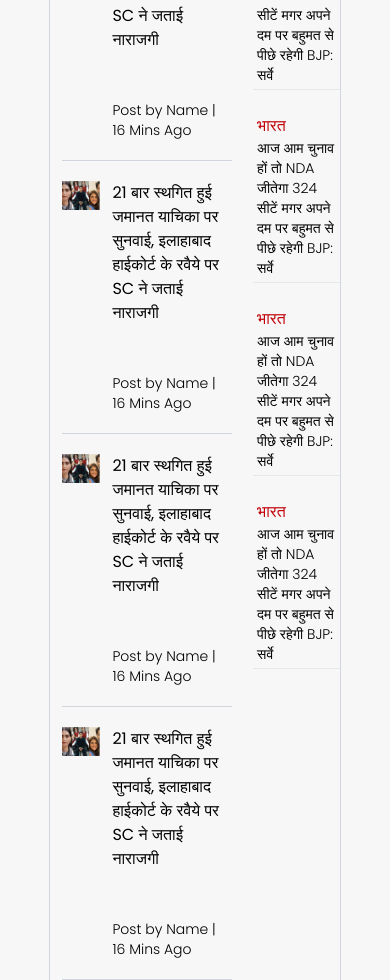
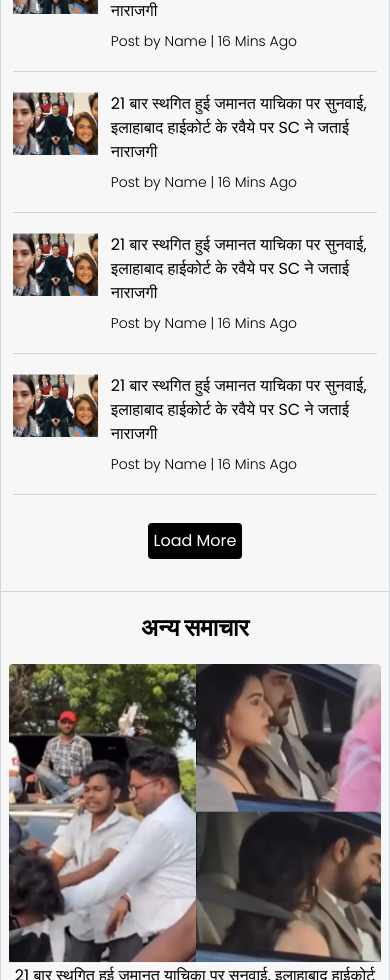
Before and after one commit to CodeshShubh/TNN-Frontend, a React (Vite) app: page /india in a window 390 px wide. Shown: the part 1020-2000 px from the top of the page. Built offline with nearby package versions, Linux system fonts and the light colour scheme.

Commit message:
scroll page responsive

```diff
--- a/src/pages/page_components/AsidePages.tsx
+++ b/src/pages/page_components/AsidePages.tsx
@@ -3,7 +3,7 @@ import { Link } from 'react-router-dom'
 
 const AsidePages = () => {
   return (
-     <aside className=" w-full mt-5 mr-3">
+     <aside className=" hidden lg:block w-full mt-5 mr-3">
 
                 <div className=" flex ">
                    <hr/>
@@ -87,7 +87,7 @@ const AsidePages = () => {
 
                    </div>
 
-                <hr className="w-[100%] mx-auto text-gray-200"/>
+                {/* <hr className="w-[100%] mx-auto text-gray-200"/> */}
 
                 </div>
           </aside>
--- /dev/null
+++ b/src/pages/page_components/BottomPage.tsx
@@ -0,0 +1,65 @@
+const BottomPage = () => {
+    return (
+        <div className=" w-full">
+            {/* <hr className="line" /> */}
+            <hr className="line" />
+
+            <div>
+                <h1 className="font-bold text-2xl text-center">अन्य समाचार</h1>
+
+                <div className=" w-full grid grid-cols-1 lg:grid-cols-2  place-items-center pt-5 px-2 gap-3 text-center  ">
+                    <div className=" ">
+                        <div className="  w-full h-[300px]">
+                            <img src="/Enter01.png" className="h-full w-full object-cover rounded" />
+                        </div>
+                        <h1>21 बार स्थगित हुई जमानत याचिका पर सुनवाई, इलाहाबाद हाईकोर्ट के रवैये पर SC ने जताई नाराजगी</h1>
+                    </div>
+                    <div className=" ">
+                        <div className="  w-full h-[300px]">
+                            <img src="/Enter01.png" className="h-full w-full object-cover rounded" />
+                        </div>
+                        <h1>21 बार स्थगित हुई जमानत याचिका पर सुनवाई, इलाहाबाद हाईकोर्ट के रवैये पर SC ने जताई नाराजगी</h1>
+                    </div>
+
+                    <div className=" ">
+                        <div className="  w-full h-[300px]">
+                            <img src="/Enter01.png" className="h-full w-full object-cover rounded" />
+                        </div>
+                        <h1>21 बार स्थगित हुई जमानत याचिका पर सुनवाई, इलाहाबाद हाईकोर्ट के रवैये पर SC ने जताई नाराजगी</h1>
+                    </div>
+
+                    <div className=" ">
+                        <div className="  w-full h-[300px]">
+                            <img src="/Enter01.png" className="h-full w-full object-cover rounded" />
+                        </div>
+                        <h1>21 बार स्थगित हुई जमानत याचिका पर सुनवाई, इलाहाबाद हाईकोर्ट के रवैये पर SC ने जताई नाराजगी</h1>
+                    </div>
+
+                    <div className=" ">
+                        <div className="  w-full h-[300px]">
+                            <img src="/Enter01.png" className="h-full w-full object-cover rounded" />
+                        </div>
+                        <h1>21 बार स्थगित हुई जमानत याचिका पर सुनवाई, इलाहाबाद हाईकोर्ट के रवैये पर SC ने जताई नाराजगी</h1>
+                    </div>
+
+                    <div className=" ">
+                        <div className="  w-full h-[300px]">
+                            <img src="/Enter01.png" className="h-full w-full object-cover rounded" />
+                        </div>
+                        <h1>21 बार स्थगित हुई जमानत याचिका पर सुनवाई, इलाहाबाद हाईकोर्ट के रवैये पर SC ने जताई नाराजगी</h1>
+                    </div>
+
+                    <div className=" ">
+                        <div className="  w-full h-[300px]">
+                            <img src="/Enter01.png" className="h-full w-full object-cover rounded" />
+                        </div>
+                        <h1>21 बार स्थगित हुई जमानत याचिका पर सुनवाई, इलाहाबाद हाईकोर्ट के रवैये पर SC ने जताई नाराजगी</h1>
+                    </div>
+                </div>
+            </div>
+
+        </div>
+    )
+}
+
+export default BottomPage
--- a/src/pages/page_components/PageComponent.tsx
+++ b/src/pages/page_components/PageComponent.tsx
@@ -1,18 +1,19 @@
 import AsidePages from "./AsidePages"
+import BottomPage from "./BottomPage"
 
 const PageComponent = () => {
   return (
-    <main className="border-trl w-[75%] mt-15 mx-auto">
-            <div className=" flex justify-between">
+    <main className="border-trl w-full lg:w-[75%] mt-15 mx-auto ">
+            <div className=" flex justify-between relative">
                 {/* left */}
-                <div className="w-[67%] p-3 ">
+                <div className=" w-full lg:w-[67%] p-3">
                     <h1 className="mb-5 font-bold text-2xl">राष्ट्रीय न्यूज़</h1>
 
                     <div className="flex gap-3 ">
                         <div>
                             <img src="/Enter1.png" />
                         </div>
-                        <div className="space-y-12">
+                        <div className="space-y-2 lg:space-y-12">
                             <p>
                                 21 बार स्थगित हुई जमानत याचिका पर सुनवाई, इलाहाबाद हाईकोर्ट के रवैये पर SC ने जताई नाराजगी
                             </p>
@@ -25,7 +26,7 @@ const PageComponent = () => {
                         <div>
                             <img src="/Enter1.png" />
                         </div>
-                        <div className="space-y-12">
+                        <div className="space-y-2 lg:space-y-12">
                             <p>
                                 21 बार स्थगित हुई जमानत याचिका पर सुनवाई, इलाहाबाद हाईकोर्ट के रवैये पर SC ने जताई नाराजगी
                             </p>
@@ -38,7 +39,7 @@ const PageComponent = () => {
                         <div>
                             <img src="/Enter1.png" />
                         </div>
-                        <div className="space-y-8">
+                        <div className="space-y-2 lg:space-y-12">
                             <p>
                                 21 बार स्थगित हुई जमानत याचिका पर सुनवाई, इलाहाबाद हाईकोर्ट के रवैये पर SC ने जताई नाराजगी
                             </p>
@@ -51,7 +52,7 @@ const PageComponent = () => {
                         <div>
                             <img src="/Enter1.png" />
                         </div>
-                        <div className="space-y-12">
+                        <div className="space-y-2 lg:space-y-12">
                             <p>
                                 21 बार स्थगित हुई जमानत याचिका पर सुनवाई, इलाहाबाद हाईकोर्ट के रवैये पर SC ने जताई नाराजगी
                             </p>
@@ -64,7 +65,7 @@ const PageComponent = () => {
                         <div>
                             <img src="/Enter1.png" />
                         </div>
-                        <div className="space-y-12">
+                        <div className="space-y-2 lg:space-y-12">
                             <p>
                                 21 बार स्थगित हुई जमानत याचिका पर सुनवाई, इलाहाबाद हाईकोर्ट के रवैये पर SC ने जताई नाराजगी
                             </p>
@@ -77,7 +78,7 @@ const PageComponent = () => {
                         <div>
                             <img src="/Enter1.png" />
                         </div>
-                        <div className="space-y-12">
+                        <div className="space-y-2 lg:space-y-12">
                             <p>
                                 21 बार स्थगित हुई जमानत याचिका पर सुनवाई, इलाहाबाद हाईकोर्ट के रवैये पर SC ने जताई नाराजगी
                             </p>
@@ -90,7 +91,7 @@ const PageComponent = () => {
                         <div>
                             <img src="/Enter1.png" />
                         </div>
-                        <div className="space-y-12">
+                        <div className="space-y-2 lg:space-y-12">
                             <p>
                                 21 बार स्थगित हुई जमानत याचिका पर सुनवाई, इलाहाबाद हाईकोर्ट के रवैये पर SC ने जताई नाराजगी
                             </p>
@@ -103,7 +104,7 @@ const PageComponent = () => {
                         <div>
                             <img src="/Enter1.png" />
                         </div>
-                        <div className="space-y-12">
+                        <div className="space-y-2 lg:space-y-12">
                             <p>
                                 21 बार स्थगित हुई जमानत याचिका पर सुनवाई, इलाहाबाद हाईकोर्ट के रवैये पर SC ने जताई नाराजगी
                             </p>
@@ -116,7 +117,7 @@ const PageComponent = () => {
                         <div>
                             <img src="/Enter1.png" />
                         </div>
-                        <div className="space-y-12">
+                        <div className="space-y-2 lg:space-y-12">
                             <p>
                                 21 बार स्थगित हुई जमानत याचिका पर सुनवाई, इलाहाबाद हाईकोर्ट के रवैये पर SC ने जताई नाराजगी
                             </p>
@@ -129,7 +130,7 @@ const PageComponent = () => {
                         <div>
                             <img src="/Enter1.png" />
                         </div>
-                        <div className="space-y-12">
+                        <div className="space-y-2 lg:space-y-12">
                             <p>
                                 21 बार स्थगित हुई जमानत याचिका पर सुनवाई, इलाहाबाद हाईकोर्ट के रवैये पर SC ने जताई नाराजगी
                             </p>
@@ -146,12 +147,18 @@ const PageComponent = () => {
 
 
 
-         <hr className="line-verticle h-200"/>
+         <hr className=" hidden lg:block line-verticle h-200"/>
 
 
-                <div className=" w-[30%]">
-                    <AsidePages/>
+                <div className=" hidden lg:block w-[30%] ">
+                    <div className="sticky top-5">
+                         <AsidePages/>
+                    </div>
                 </div>
+            </div>
+
+            <div>
+                <BottomPage/>
             </div>
 
         </main>
```
